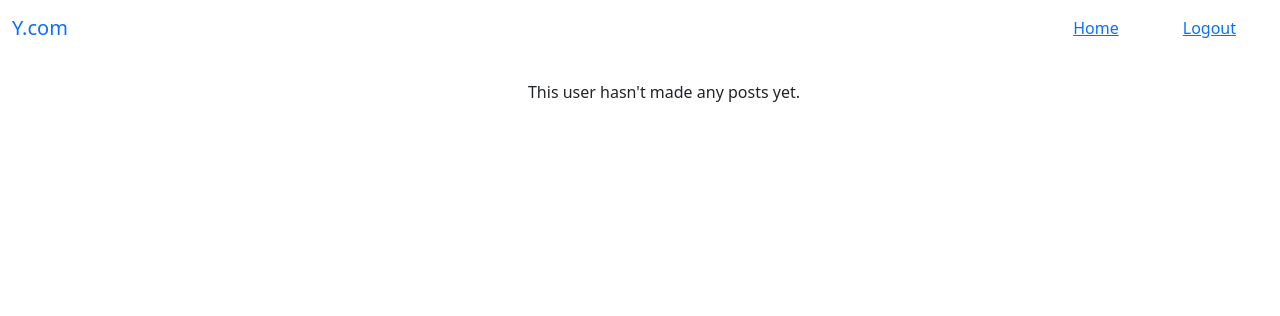
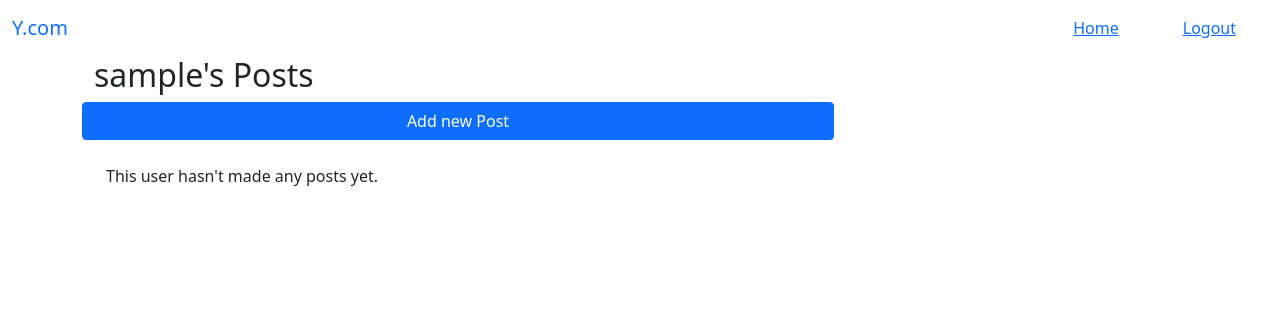
Before and after one commit to timotiousPrime/ydotcom, a Django app: a page that uses ydotcom/posts/templates/posts/userPosts.html in a window 1280 px wide. Shown: the top 316 px of the page. Run offline with Django 5.2, Linux system fonts and the light colour scheme; the visitor is signed in with stand-in values (Sample User, id 1); data comes from the database, SQL or seed files in the repository; data that the repository does not hold is empty; some libraries are stand-ins or nearby versions.

Commit message:
update basic UI for user posts

```diff
--- a/ydotcom/posts/templates/posts/userPosts.html
+++ b/ydotcom/posts/templates/posts/userPosts.html
@@ -1,26 +1,36 @@
 {% extends 'main/base.html' %}
 
 {% block content %}
+<div class="container">
+    <div class="col-lg-8">
+        <div class="row justify-content-center title">
+            <h2>{{ poster.username }}'s Posts</h2>
+            {% if poster.username == user.username %}
+            <a href="#" id="addPost" class="btn btn-primary">Add new Post</a>
+            {% endif %}
+          </div>
+          <div class="timeline">
+            <div class="container">
+              <div class="row">
+                <div class="col-lg-12">
+                  <div class="timeline-container">
 
-<div class="container ">
-    <div class="col">
-        <div class="row">
-            {% if poster.username == user.username %}
-                <!-- <a href="#" id="addPost" class="btn btn-primary">Add new Post</a> -->
-            {% endif %}
-        </div>
-        <div class="row container text-center m-4">
-            <div class="col justify-content-center">
-                {% for day, posts in posts.items %}
-                    <h2>{{ day }}</h2>
-                    {% for post in posts %}
+                    <div class="mt-4 timeline-continue">
+
+                    {% for day, posts in posts.items %}
+                    <h2 class=" mt-2 ">{{ day }}</h2>
+                        {% for post in posts %}
                         <ul>
                             {% include "posts/partials/postCard.html" %}
                         </ul>
                     {% endfor %}
                     {% empty %}
                     <p>This user hasn't made any posts yet.</p>
-                {% endfor %}
+                     {% endfor %}
+
+                  </div>
+                </div>
+              </div>
             </div>
         </div>
     </div>
```
